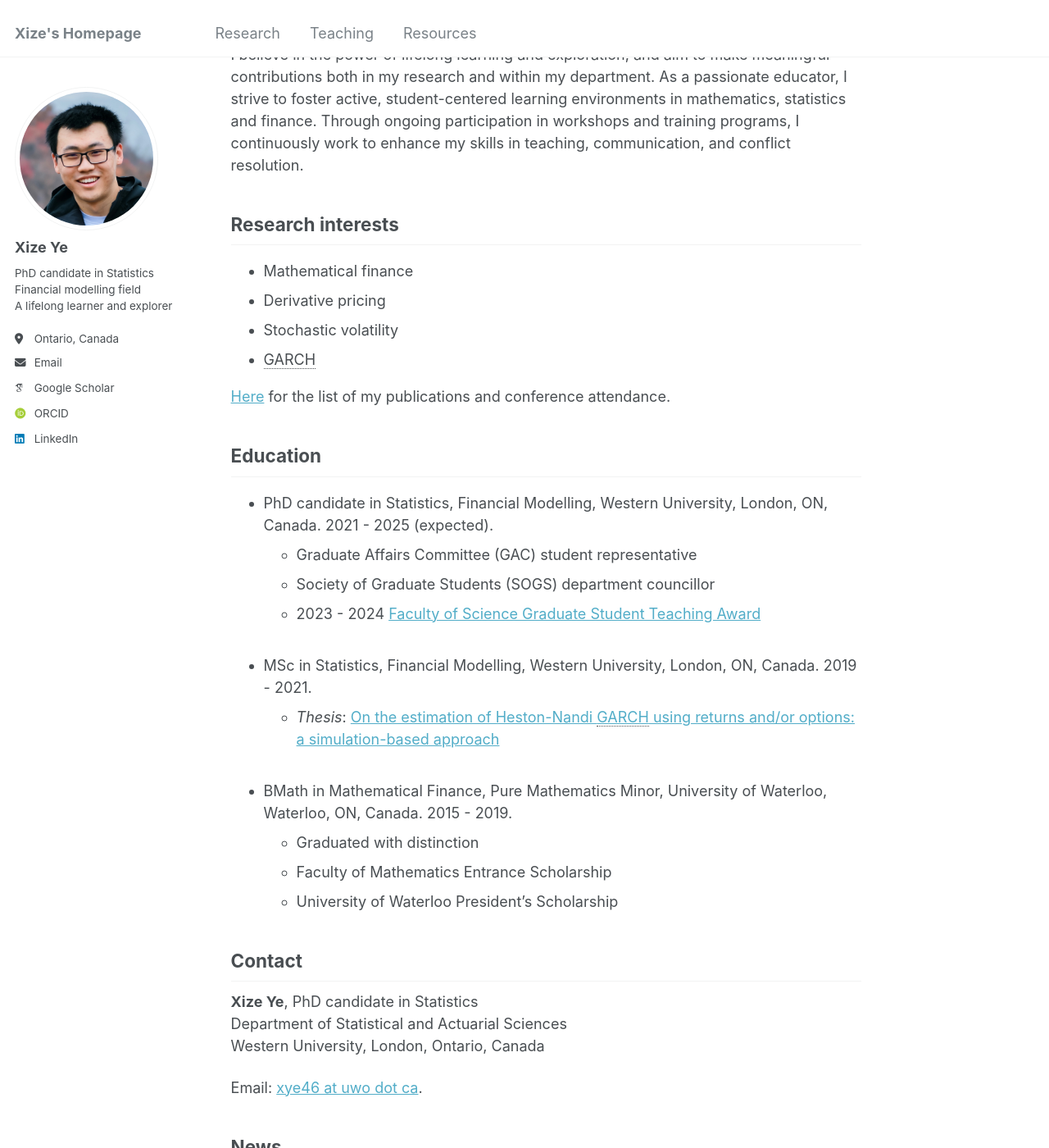
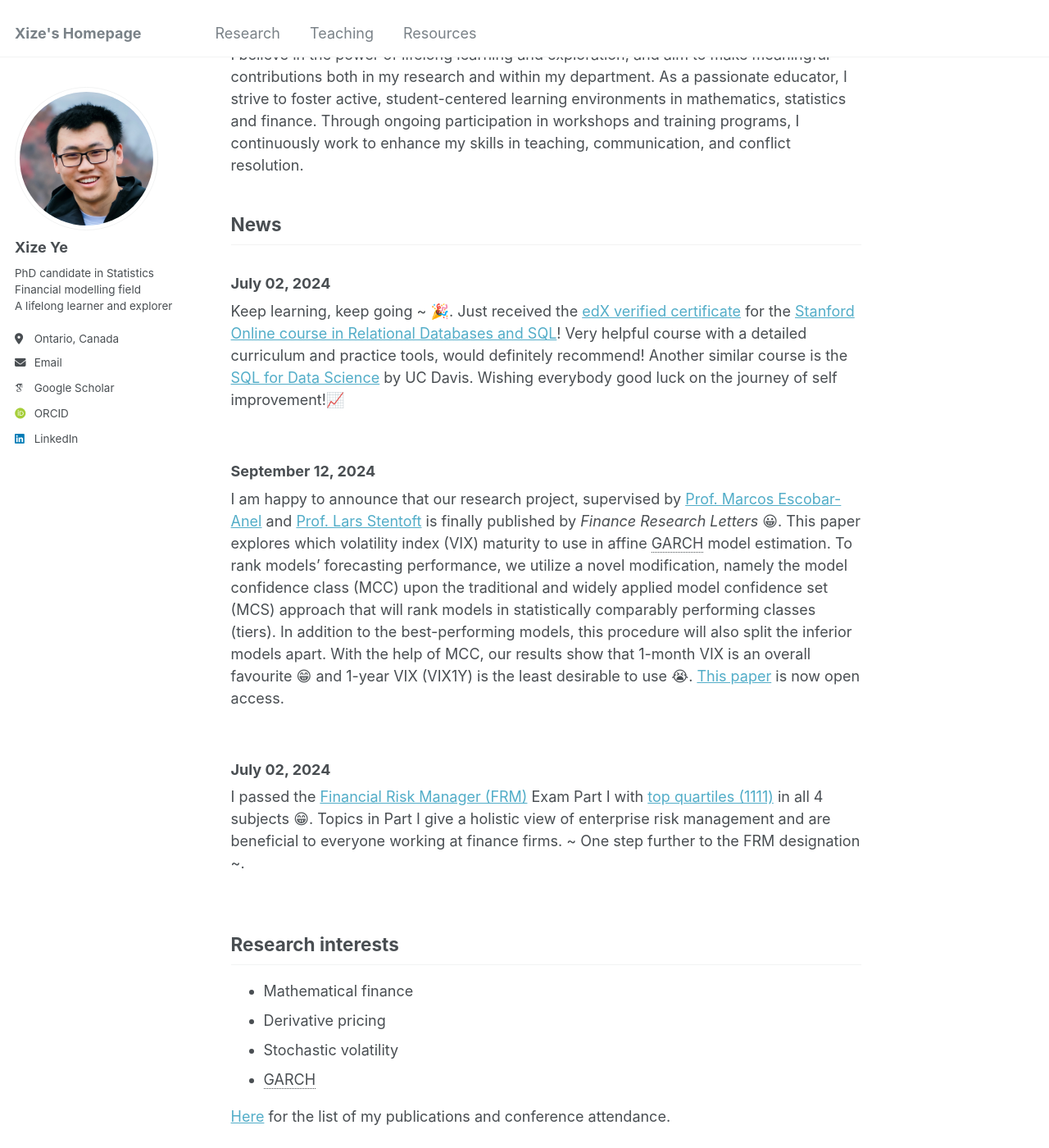
Before and after one commit to XIZEYE/xizeye.github.io, a Jekyll site: the page built from _pages/about.md, in a window 1280 px wide and 1400 px high, scrolled down 837 px. Shown: the whole window at 82% size. Built offline with Jekyll 4.4.1, drawn with Linux system fonts in a browser that asks for light colours; some web fonts are replaced; some of the changed text lies outside the part shown.

Commit message:
Update about.md

```diff
--- a/_pages/about.md
+++ b/_pages/about.md
@@ -13,6 +13,21 @@ redirect_from:
 Hello there! My name is Xize Ye, a PhD candidate at Western University under the supervision of [Prof. Marcos Escobar-Anel](https://www.uwo.ca/stats/people/bios/marcos-escobar-anel.html) and [Prof. Lars Stentoft](https://economics.uwo.ca/people/faculty/stentoft.html). Our research focuses on the development of a novel class of Generalized Autoregressive Conditionally Stochastic Heteroskedasticity (GARCSH) models with applications in financial derivative pricing. You can download my most recent CV [here](https://xizeye.github.io/files/cv.pdf).
 
 I believe in the power of lifelong learning and exploration, and aim to make meaningful contributions both in my research and within my department. As a passionate educator, I strive to foster active, student-centered learning environments in mathematics, statistics and finance. Through ongoing participation in workshops and training programs, I continuously work to enhance my skills in teaching, communication, and conflict resolution.
+
+News
+------
+### July 02, 2024
+
+Keep learning, keep going ~ 🎉. Just received the [edX verified certificate](https://xizeye.github.io/files/Stanford_SQL_certificate.pdf) for the [Stanford Online course in Relational Databases and SQL](https://online.stanford.edu/courses/soe-ydatabases0005-databases-relational-databases-and-sql)! Very helpful course with a detailed curriculum and practice tools, would definitely recommend! Another similar course is the [SQL for Data Science](https://www.coursera.org/learn/sql-for-data-science) by UC Davis. Wishing everybody good luck on the journey of self improvement!📈<br/><br/>
+
+### September 12, 2024
+
+I am happy to announce that our research project, supervised by [Prof. Marcos Escobar-Anel](https://www.uwo.ca/stats/people/bios/marcos-escobar-anel.html) and [Prof. Lars Stentoft](https://economics.uwo.ca/people/faculty/stentoft.html) is finally published by *Finance Research Letters* 😀. This paper explores which volatility index (VIX) maturity to use in affine GARCH model estimation. To rank models' forecasting performance, we utilize a novel modification, namely the model confidence class (MCC) upon the traditional and widely applied model confidence set (MCS) approach that will rank models in statistically comparably performing classes (tiers). In addition to the best-performing models, this procedure will also split the inferior models apart. With the help of MCC, our results show that 1-month VIX is an overall favourite 😁 and 1-year VIX (VIX1Y) is the least desirable to use 😭. [This paper](https://doi.org/10.1016/j.frl.2024.106053) is now open access. <br/><br/>
+
+### July 02, 2024
+
+I passed the [Financial Risk Manager (FRM)](https://www.garp.org/frm) Exam Part I with [top quartiles (1111)](https://xizeye.github.io/files/frm.pdf) in all 4 subjects 😁. Topics in Part I give a holistic view of enterprise risk management and are beneficial to everyone working at finance firms. ~ One step further to the FRM designation ~. <br/><br/>
+
 
 Research interests
 ------
```
Also changed, not shown: other parts of _pages/about.md (+1 -2 lines).
